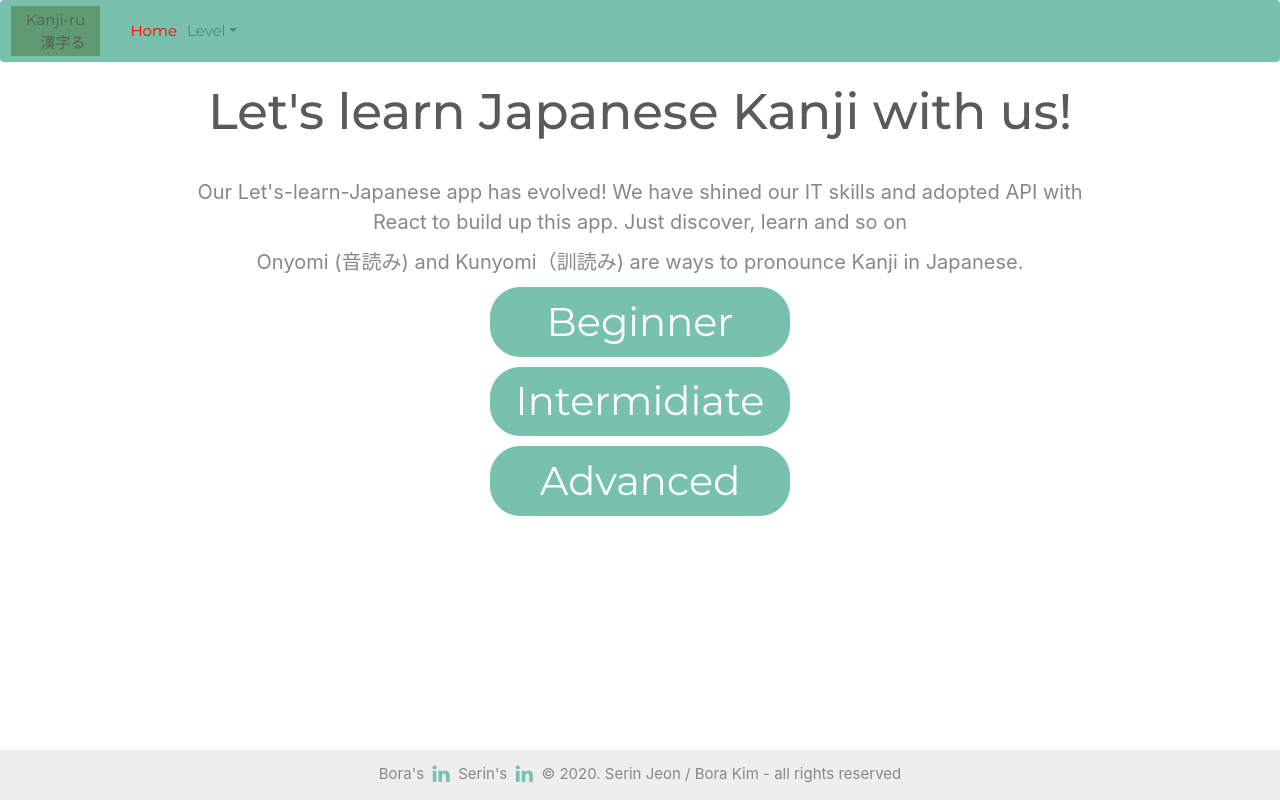
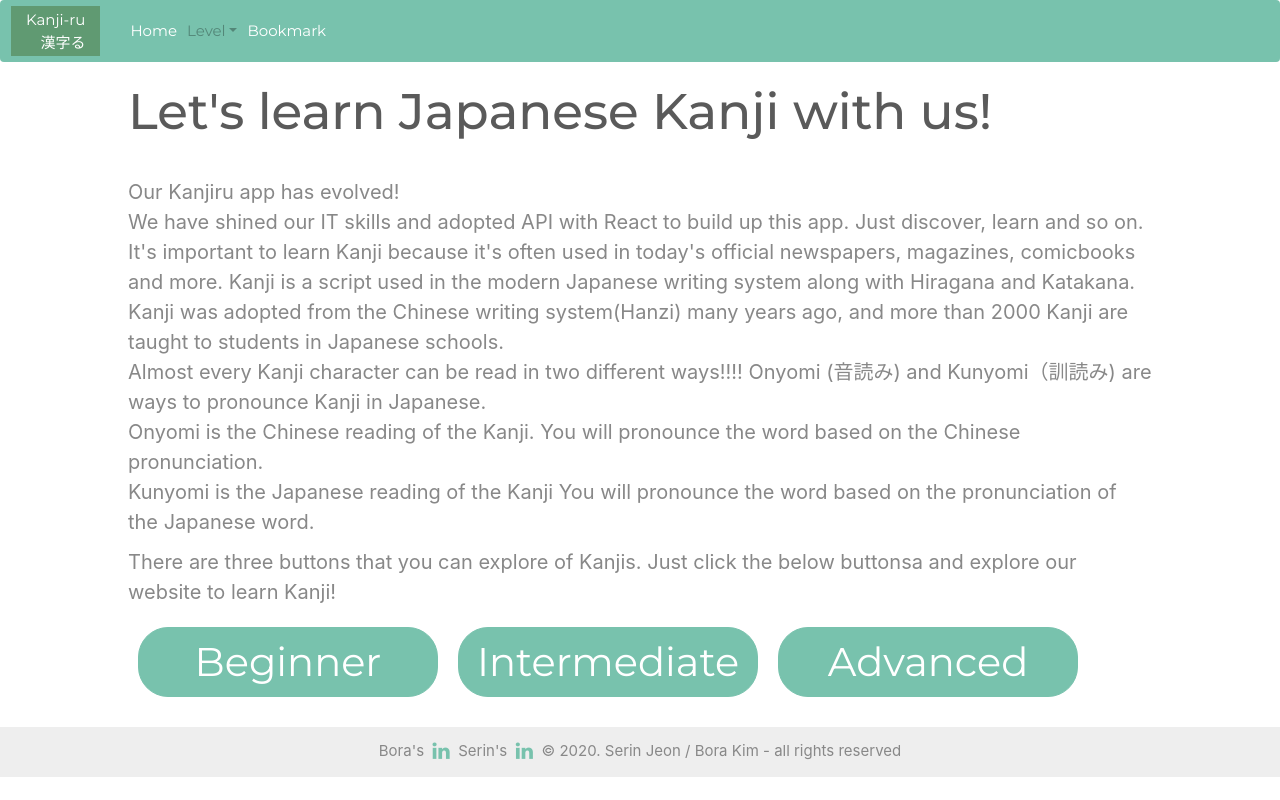
Before and after one commit to Kimovi/Kanji_ru, a React (Create React App) app: page / in a window 1280 px wide. Built offline with nearby package versions, Linux system fonts and the light colour scheme; a web font is replaced by a local one.

Commit message:
add bookmark icon, add audio, add more content in main page

```diff
--- a/public/index.html
+++ b/public/index.html
@@ -49,5 +49,6 @@
       To begin the development, run `npm start` or `yarn start`.
       To create a production bundle, use `npm run build` or `yarn build`.
     -->
+    <script src="https://unpkg.com/ionicons@5.2.3/dist/ionicons.js"></script>
   </body>
 </html>
--- a/src/App.css
+++ b/src/App.css
@@ -30,11 +30,10 @@ h1 {
 }
 
 .main-page {
-  text-align: center;
-  display: flex;
-  flex-direction: column;
+  /* display: flex; */
+  /* flex-direction: column; */
   font-size: 20px;
-  max-width: 70%;
+  max-width: 80%;
   margin: auto;
 }
 
@@ -105,7 +104,6 @@ footer {
   text-align: center;
   background-color: #eee;
   padding: 10px;
-  position: fixed;
   bottom: 0;
 }
 
@@ -126,11 +124,17 @@ footer {
   margin-bottom: 10px;
   font-size: 40px;
   border-radius: 30px;
+  margin: 10px;
+  margin-bottom: 30px;
 }
 
 @media only screen and (max-width: 600px) {
-  h1{font-size: 25px;}
-  p{font-size: 12px;}
+  h1 {
+    font-size: 25px;
+  }
+  p {
+    font-size: 12px;
+  }
   .main-btn {
     height: 40px;
     width: 200px;
@@ -143,9 +147,11 @@ footer {
     height: 15px;
     padding: 0;
     line-height: 0;
-    bottom : 0;
+    bottom: 0;
   }
-  .footer .fa {font-size: 10px;}
+  .footer .fa {
+    font-size: 10px;
+  }
   h3 {
     font-size: 15px;
     margin-left: 23px;
@@ -154,7 +160,18 @@ footer {
   }
   .loader {
     font-size: 15px;
-    margin:0px;
+    margin: 0px;
     margin-top: 50px;
   }
 }
+
+.card .fa {
+  font-size: 30px;
+  color: teal;
+}
+
+.kanji-bookmark {
+  display: flex;
+  justify-content: space-around;
+  align-items: center;
+}
--- a/src/component/Beginner.js
+++ b/src/component/Beginner.js
@@ -1,7 +1,7 @@
 import React, { Component } from 'react'
 import axios from "axios";
 import Loader from "./Loader"
-// import ReactAudioPlayer from 'react-audio-player';
+import ReactAudioPlayer from 'react-audio-player';
 
 const options = {
     method: 'GET',
@@ -34,17 +34,19 @@ export default class Beginner extends Component {
       <main className="flex">
 
        {kanji_list
-        .filter((kanjiElement) => kanjiElement.kanji.strokes.count <= 8) // use select strokes from 1 to 22 // beginner 1-7 // intermediate 8-14 // advanced 15-22
+        .filter((kanjiElement) => kanjiElement.kanji.strokes.count <= 2) // use select strokes from 1 to 22 // beginner 1-7 // intermediate 8-14 // advanced 15-22
         .map((kanjiElement)=>{
          return (
           <ul className="card" key={kanjiElement.kanji.character}>
-          <h2>{kanjiElement.kanji.character}</h2>
+            <div className="kanji-bookmark">
+              <h2>{kanjiElement.kanji.character}</h2>
+              <li><span><i class="fa fa-bookmark" aria-hidden="true"></i></span></li>
+            </div>
           <li><strong>Onyomi:</strong> {kanjiElement.kanji.onyomi.katakana}({kanjiElement.kanji.onyomi.romaji})</li>
           {/* onyomi meaning add */}
           <li><strong>Kunyomi:</strong> {kanjiElement.kanji.kunyomi.hiragana}({kanjiElement.kanji.kunyomi.romaji})</li>
           <li><strong>Meaning:</strong> {kanjiElement.kanji.meaning.english}</li>
           <hr></hr>
-
           <li> <strong>Examples:</strong>
           {kanjiElement.examples.map(example => {return(
             <div key={example.japanese}>
@@ -52,15 +54,13 @@ export default class Beginner extends Component {
               {example.japanese}
               {example.meaning.english}
               </p>
+            <ReactAudioPlayer
+            src={example.audio.opus}
+            controls
+            />
               </div>
           )})}
             </li>
-          {/* <ReactAudioPlayer
-          src=`${kanjiElement.examples.map(example =>{example.audio.mp3})}`
-          autoPlay
-          controls
-          /> */}
-          {/*nedd to add audio, give example only 2 */}
         </ul>
          )
        })}
--- a/src/component/Footer.js
+++ b/src/component/Footer.js
@@ -5,12 +5,12 @@ const Footer = () => {
     <footer className="footer">
       <div>
       Bora's
-          <a rel="noreferrer" aria-label="Bora Linkedin" href="https://www.linkedin.com/in/bora-kim-364715180/" target="_blank" class="btn contact-details">
+          <a rel="noreferrer" aria-label="Bora Linkedin" href="https://www.linkedin.com/in/bora-kim-364715180/" target="_blank" className="btn contact-details">
               <i className="fa fa-linkedin"></i>
           </a>
 
       Serin's
-        <a  rel="noreferrer" aria-label="Serin Linkedin"href="https://www.linkedin.com/in/serin-jeon/" target="_blank" class="btn contact-details">
+        <a  rel="noreferrer" aria-label="Serin Linkedin"href="https://www.linkedin.com/in/serin-jeon/" target="_blank" className="btn contact-details">
           <i className="fa fa-linkedin"></i>
         </a>
         &copy; 2020. Serin Jeon / Bora Kim - all rights reserved
--- a/src/component/Main.js
+++ b/src/component/Main.js
@@ -6,18 +6,26 @@ export default class componentName extends Component {
     return (
         <div className="main-page">
           <h1>Let's learn Japanese Kanji with us!</h1><br></br>
-          <p>Our Let's-learn-Japanese app has evolved!
+          <p>Our Kanjiru app has evolved! <br></br>
               We have shined our IT skills and adopted API with React to build up this app.
-              Just discover, learn and so on</p>
+              Just discover, learn and so on.
+              <br></br>It's important to learn Kanji because it's often used in today's official newspapers, magazines, comicbooks and more.
+              Kanji is a script used in the modern Japanese writing system along with Hiragana and Katakana.
+              Kanji was adopted from the Chinese writing system(Hanzi) many years ago, and more than 2000 Kanji are taught to students in Japanese schools.
+              <br/>Almost every Kanji character can be read in two different ways!!!!
+          Onyomi (音読み) and Kunyomi（訓読み) are ways to pronounce Kanji in Japanese.
+          <br></br>Onyomi is the Chinese reading of the Kanji. You will pronounce the word based on the Chinese pronunciation.
+          <br></br>Kunyomi is the Japanese reading of the Kanji You will pronounce the word based on the pronunciation of the Japanese word.
+          </p>
           <p>
-          Onyomi (音読み) and Kunyomi（訓読み) are ways to pronounce Kanji in Japanese.
+            There are three buttons that you can explore of Kanjis. Just click the below buttonsa and explore our website to learn Kanji!
           </p>
 
           <Link to ="/beginner" >
           <button type="button" className="main-btn btn btn-primary">Beginner</button>
           </Link>
           <Link to ="/intermediate">
-          <button type="button" className="main-btn btn btn-primary">Intermidiate</button>
+          <button type="button" className="main-btn btn btn-primary">Intermediate</button>
           </Link>
           <Link to="/advanced">
           <button type="button" className="main-btn btn btn-primary">Advanced</button>
--- a/src/component/Nav.js
+++ b/src/component/Nav.js
@@ -33,18 +33,18 @@ export default class componentName extends Component {
         // </nav>
 
         <Navbar expand="lg" className="navbar" >
-          <Navbar.Brand href="/" >Kanji-ru<br></br>漢字る</Navbar.Brand>
+          <Navbar.Brand href="/" style={{color: "white"}}>Kanji-ru<br></br>漢字る</Navbar.Brand>
           <Navbar.Toggle aria-controls="basic-navbar-nav" />
           <Navbar.Collapse id="basic-navbar-nav">
             <Nav className="mr-auto">
-              <Nav.Link href="/" style={{color: "red"}}>Home</Nav.Link>
-              <NavDropdown title="Level" id="basic-nav-dropdown" >
+              <Nav.Link href="/" style={{color: "white"}}>Home</Nav.Link>
+              <NavDropdown style={{color: "white"}} title="Level" id="basic-nav-dropdown" >
                 <NavDropdown.Item href="/beginner">Beginner</NavDropdown.Item>
                 <NavDropdown.Item href="/intermediate">Intermediate</NavDropdown.Item>
                 <NavDropdown.Item href="/advanced">Advanced</NavDropdown.Item>
-
                 <NavDropdown.Divider />
               </NavDropdown>
+              <Nav.Link href="/" style={{color: "white"}}>Bookmark</Nav.Link>
             </Nav>
           </Navbar.Collapse>
         </Navbar>
```
Also changed, not shown: 2 other files (tests, documents, lock files or other folders).
